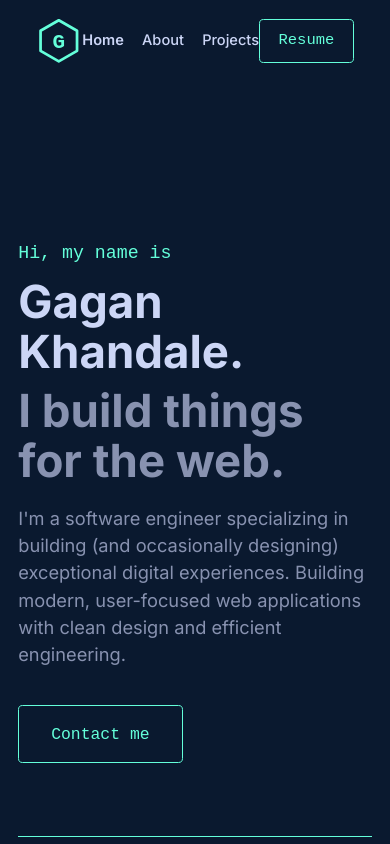
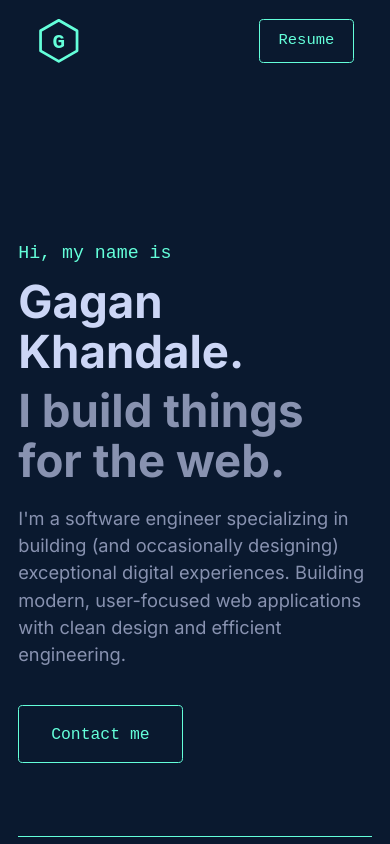
Before and after one commit to GaganKhandale/Portfolio, a React (Vite) app: page / in a window 390 px wide. Shown: the top 844 px of the page. Built offline with nearby package versions, Linux system fonts and the light colour scheme.

Commit message:
Fixing changes

```diff
--- a/src/index.css
+++ b/src/index.css
@@ -70,8 +70,7 @@ button {
 
 @media (max-width: 768px) {
   .nav-links {
-    gap: 1rem;
-    font-size: 0.8rem;
+    display: none;
   }
 }
 
```
